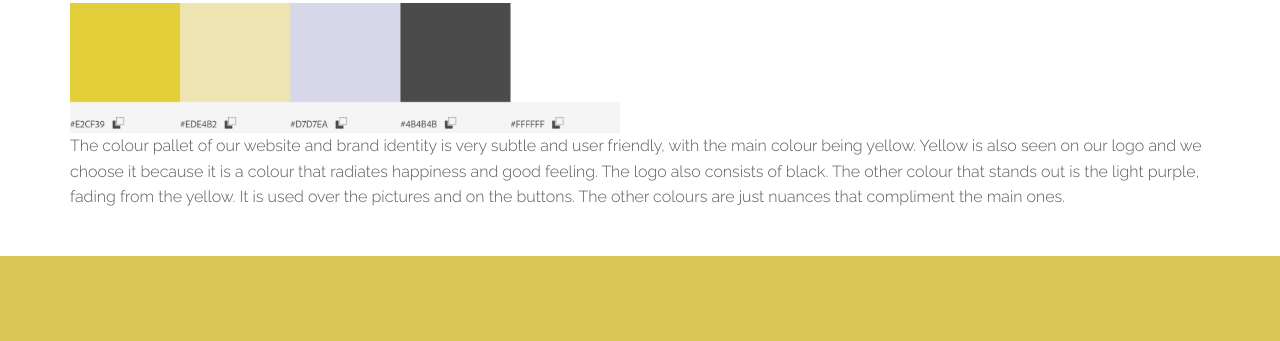
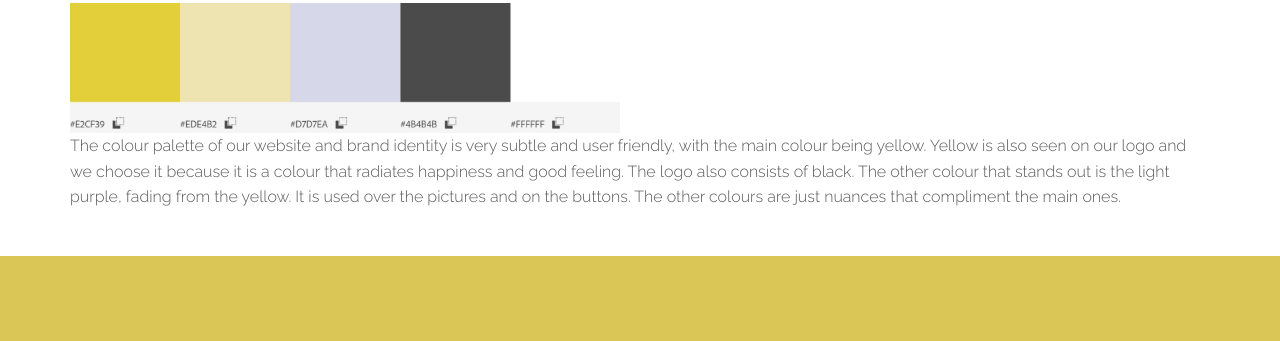
Before and after one commit to Tuma-Tolegen/herd, a plain HTML site: page justification.html in a window 1280 px wide. Shown: the part 2100-2441 px from the top of the page. Drawn offline with Linux system fonts and the light colour scheme.

Commit message:
Update justification.html

```diff
--- a/justification.html
+++ b/justification.html
@@ -126,7 +126,7 @@
 		  <div class="col-md-12 col-lg-12 col-sm-12">
 			<h4 class="title">Color Codes</h4>
 			    <img src="images/WhatsApp Image 2021-04-05 at 02.58.14.jpeg" width="550" height="130" alt=""/>
-				<p>The colour pallet of our website and brand identity is very subtle and user friendly, with the main colour being yellow. Yellow is also seen on our logo and we choose it because it is a colour that radiates happiness and good feeling. The logo also consists of black. The other colour that stands out is the light purple, fading from the yellow. It is used over the pictures and on the buttons. The other colours are just nuances that compliment the main ones. <br></p>
+				<p>The colour palette of our website and brand identity is very subtle and user friendly, with the main colour being yellow. Yellow is also seen on our logo and we choose it because it is a colour that radiates happiness and good feeling. The logo also consists of black. The other colour that stands out is the light purple, fading from the yellow. It is used over the pictures and on the buttons. The other colours are just nuances that compliment the main ones. <br></p>
 			</div>
 		  </div>
 		</div>
```
